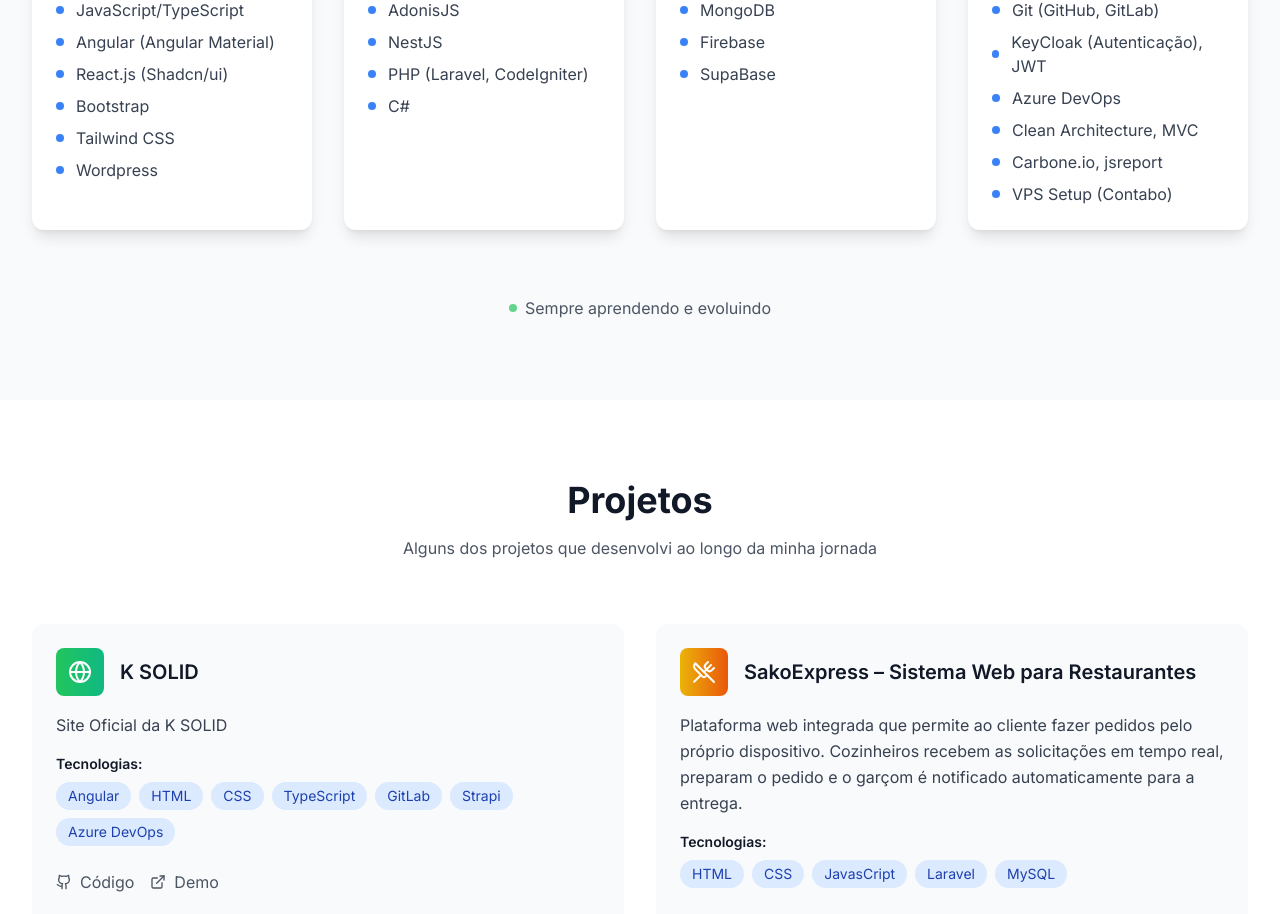
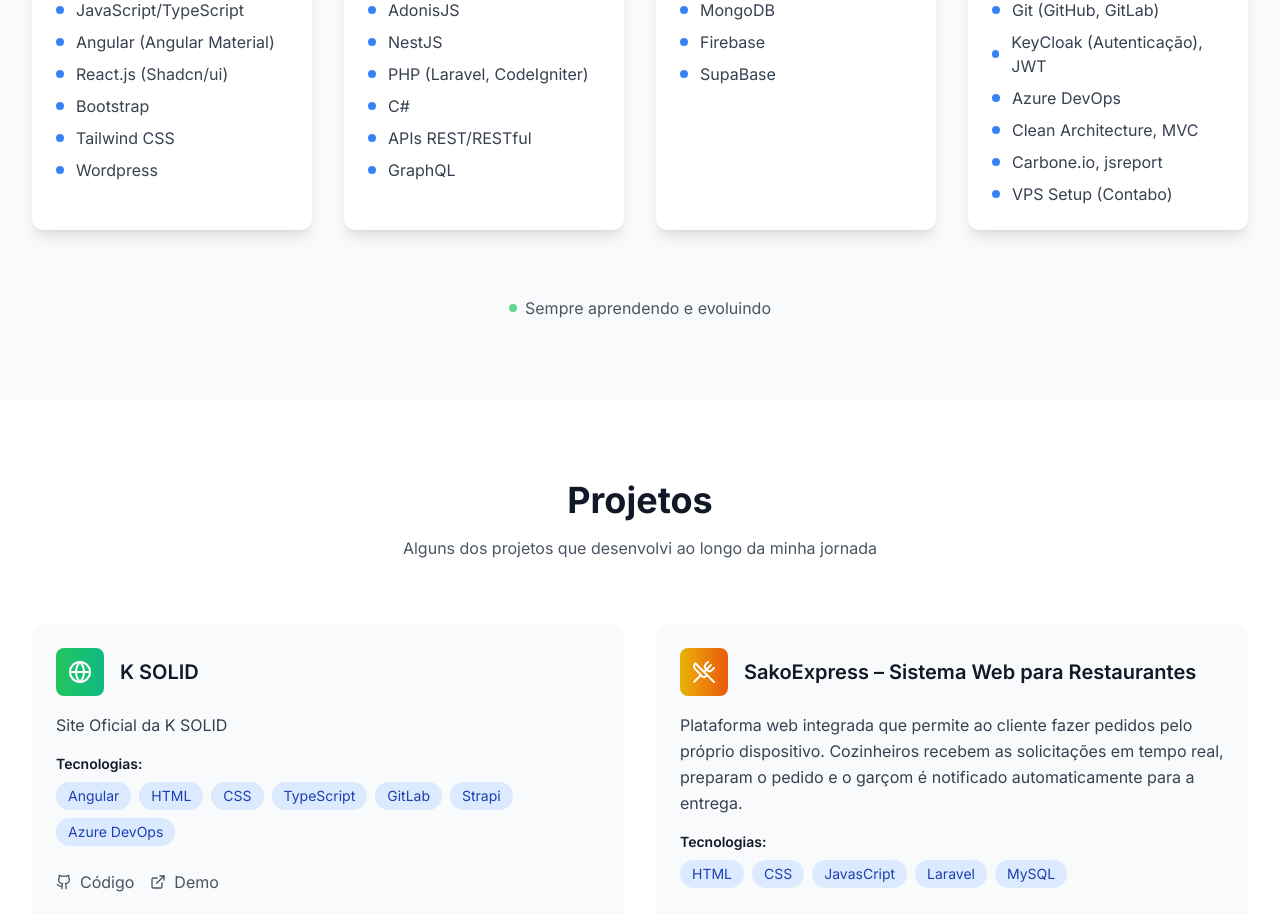
Before and after one commit to SebastiaoBLuvumbo/PortfolioSebastiaoLuvumbo, a React (Vite) app: page / in a window 1280 px wide. Shown: the part 1936-2850 px from the top of the page. Built offline with nearby package versions, Linux system fonts and the light colour scheme.

Commit message:
updater skills

```diff
--- a/src/components/Skills.tsx
+++ b/src/components/Skills.tsx
@@ -13,7 +13,7 @@ const Skills: React.FC = () => {
       title: 'Back-End',
       icon: <Server className="w-6 h-6" />,
       color: 'from-green-500 to-emerald-500',
-      skills: ['Node.js (Express, Fastify)', 'AdonisJS', 'NestJS', 'PHP (Laravel, CodeIgniter)', 'C#']
+      skills: ['Node.js (Express, Fastify)', 'AdonisJS', 'NestJS', 'PHP (Laravel, CodeIgniter)', 'C#', 'APIs REST/RESTful', 'GraphQL']
     },
     {
       title: 'Bancos de Dados',
```
